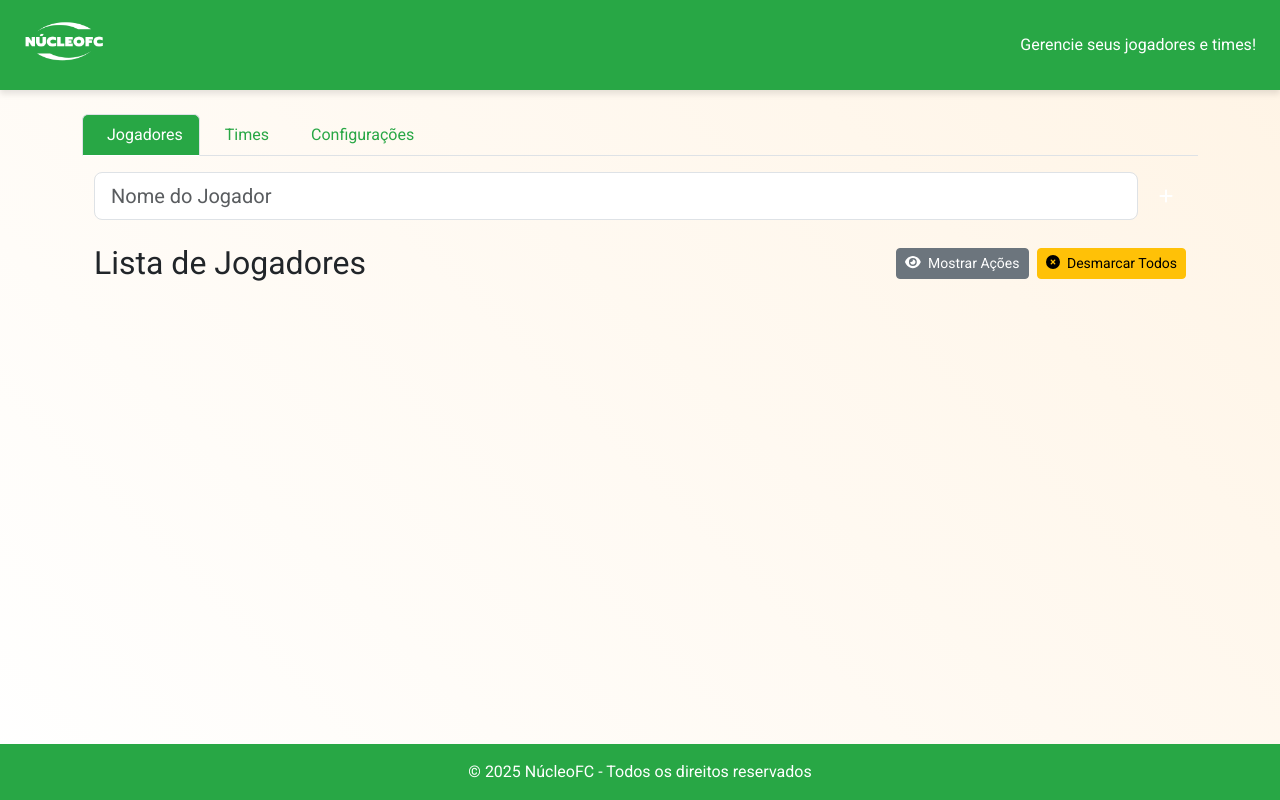
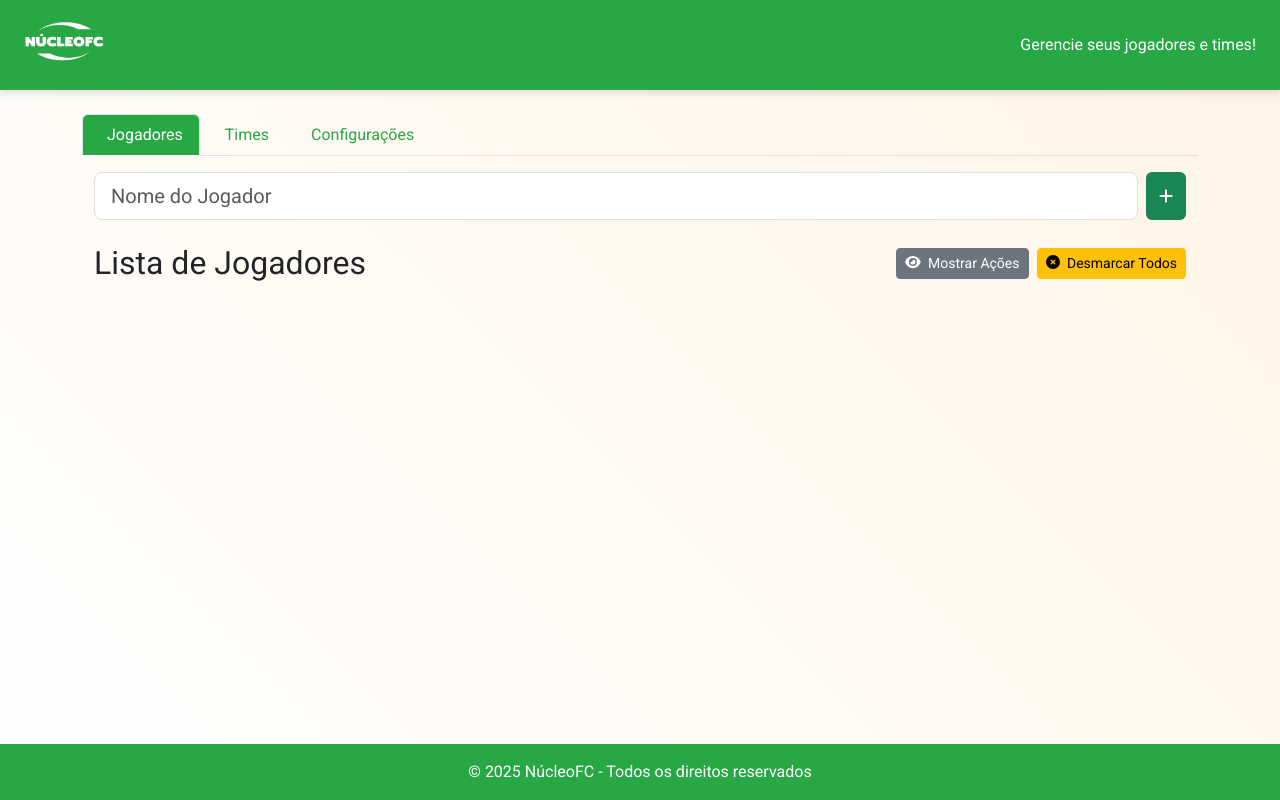
Before and after one commit to leandrosof/sistema-de-jogadores, a Next.js app: page / in a window 1280 px wide. Built offline with nearby package versions, Linux system fonts and the light colour scheme.

Commit message:
corrige bugs

```diff
--- a/components/PlayerList.js
+++ b/components/PlayerList.js
@@ -158,7 +158,7 @@ export default function PlayerList({ players, setPlayers }) {
         />
         <button
           onClick={addPlayer}
-          className="btn btn-nucleo btn-nucleo-primary d-flex align-items-center justify-content-center"
+          className="btn d-flex align-items-center justify-content-center bg-success"
         >
           <FontAwesomeIcon icon={faPlus} className="text-white" />
         </button>
```
